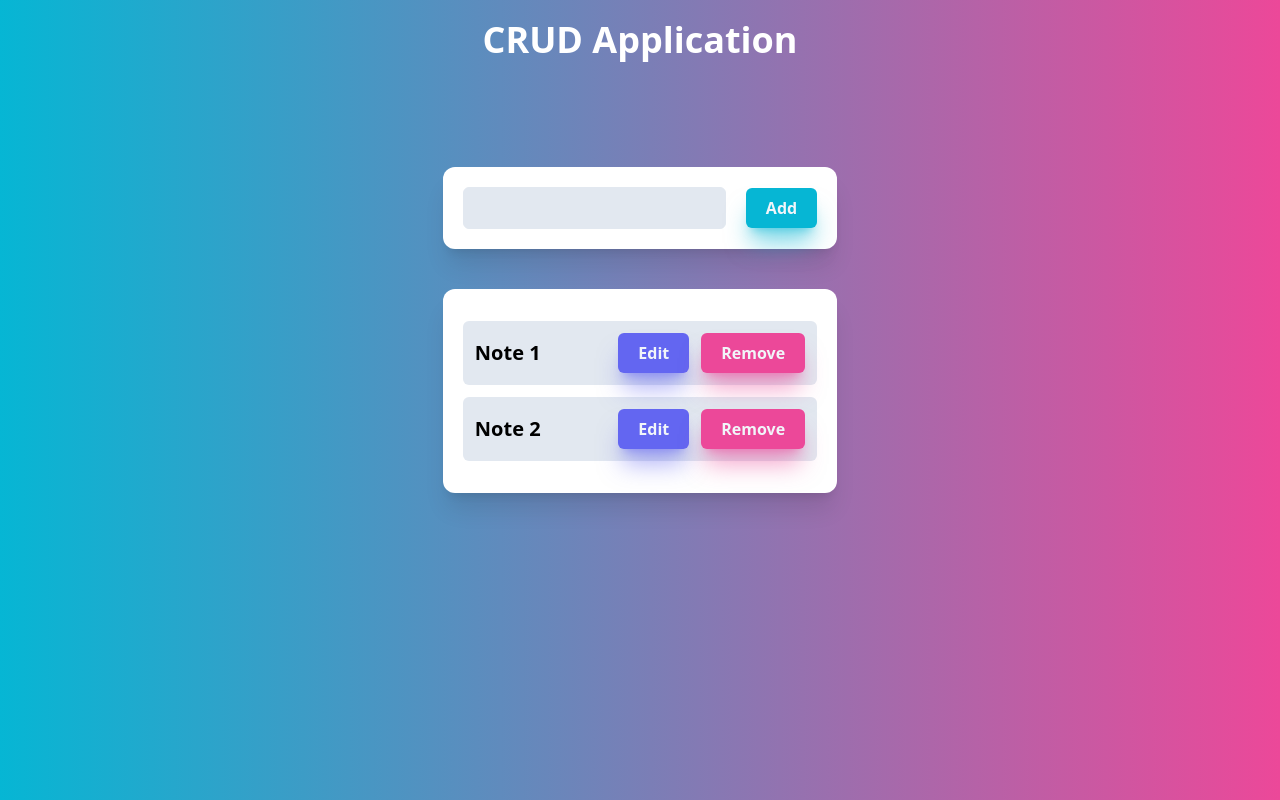
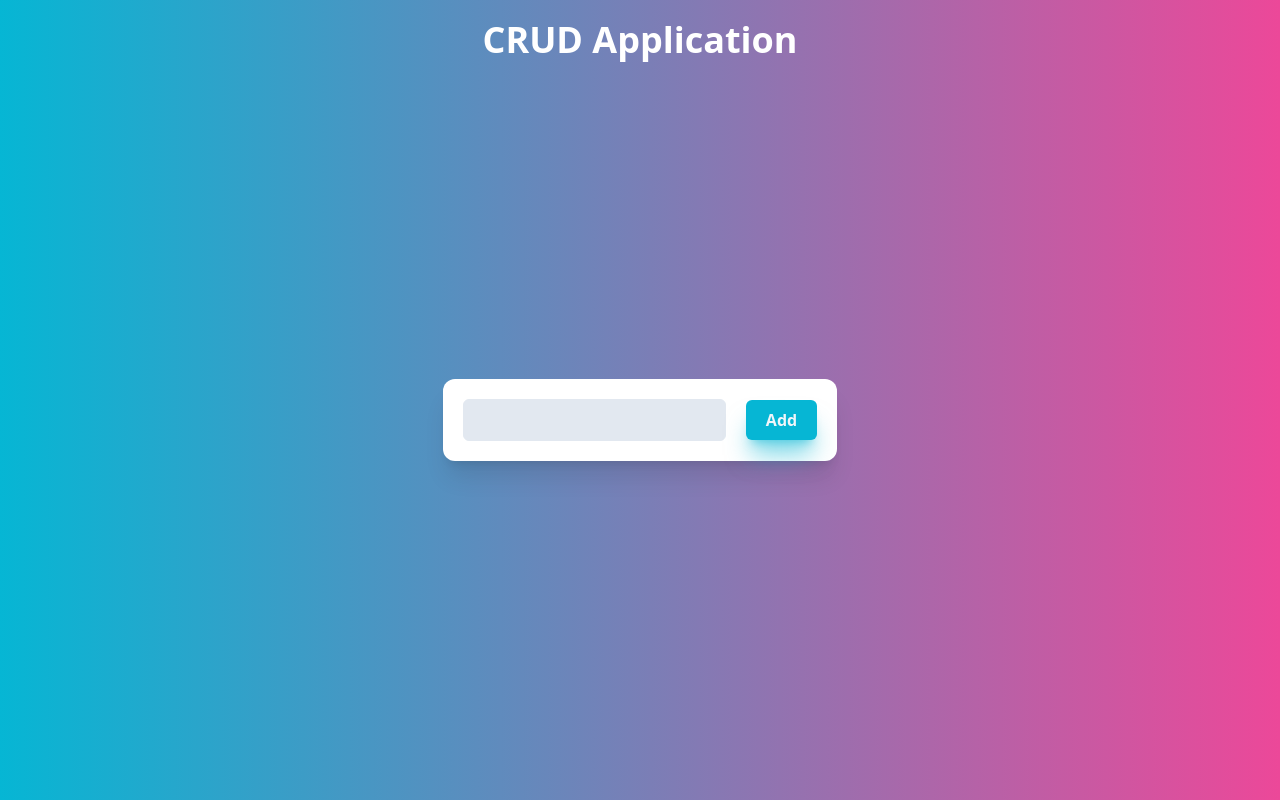
Before and after one commit to Nazmul1582/frontend-applications, a React (Create React App) app: page / in a window 1280 px wide. Built offline with nearby package versions, Linux system fonts and the light colour scheme.

Commit message:
simple crud application using useState hook

```diff
--- a/src/App.js
+++ b/src/App.js
@@ -2,31 +2,22 @@ import { useState } from "react";
 
 function App() {
   const [noteTitle, setNoteTitle] = useState("");
-  const [notes, setNotes] = useState([
-    {
-      id: "1",
-      title: "Note 1",
-    },
-    {
-      id: 2,
-      title: "Note 2",
-    },
-  ]);
+  const [notes, setNotes] = useState([]);
   const [editMode, setEditMode] = useState(false);
   const [editableNote, setEditableNote] = useState(null);
 
   const createHandler = (e) => {
     e.preventDefault();
     if (!noteTitle) {
-      alert("Please Type a valid text");
+      alert("Please type a valid text");
       return;
     }
     setNotes([
-      ...notes,
       {
         id: Date.now() + "",
         title: noteTitle,
       },
+      ...notes,
     ]);
     setNoteTitle("");
   };
@@ -41,7 +32,7 @@ function App() {
   const updateHandler = (e) => {
     e.preventDefault();
     if (!noteTitle) {
-      alert("Please Type a valid text");
+      alert("Please type a valid text");
       return;
     }
     const newNotes = notes.filter((note) => {
@@ -52,39 +43,38 @@ function App() {
     });
     setNotes(newNotes);
     setEditMode(false);
+    setEditableNote(null);
     setNoteTitle("");
   };
 
-  const RemoveHandler = (noteId) => {
+  const removeHandler = (noteId) => {
     const newNotes = notes.filter((note) => note.id !== noteId);
     setNotes(newNotes);
   };
 
   return (
-    <div className="h-screen  bg-gradient-to-r from-cyan-500 to-pink-500">
+    <div className="min-h-screen  bg-gradient-to-r from-cyan-500 to-pink-500">
       <h1 className="text-center text-4xl font-bold py-5 text-white">
         CRUD Application
       </h1>
-      <div className="flex items-center justify-center min-h-[500px]">
-        <form
-          onSubmit={(e) => {
-            editMode ? updateHandler(e) : createHandler(e);
-          }}
-        >
-          <div className="mb-10 bg-white shadow-xl p-5 rounded-xl text-center font-bold flex justify-center items-center gap-5">
+      <div className="flex items-center justify-center custom-height">
+        <div>
+          <form
+            onSubmit={(e) => {
+              editMode ? updateHandler(e) : createHandler(e);
+            }}
+            className="mb-10 bg-white shadow-xl p-5 rounded-xl text-center font-bold flex justify-center items-center gap-5"
+          >
             <input
               type="text"
               value={noteTitle}
               onChange={(e) => setNoteTitle(e.target.value)}
               className="p-2 rounded-md bg-slate-200 w-full border border-slate-200 focus:border-cyan-500 outline-0"
             />
-            <button
-              type="submit"
-              className="btn bg-cyan-500 shadow-cyan-500/50"
-            >
+            <button className="btn bg-cyan-500 shadow-cyan-500/50">
               {editMode ? "Update" : "Add"}
             </button>
-          </div>
+          </form>
 
           <div
             className={`bg-white shadow-xl rounded-xl text-center font-bold p-5  ${
@@ -105,15 +95,13 @@ function App() {
                   <div className="flex gap-3">
                     <button
                       onClick={() => editHandler(note.id)}
-                      type="button"
-                      className="btn  bg-indigo-500 shadow-indigo-500/50"
+                      className="btn bg-indigo-500 shadow-indigo-500/50"
                     >
                       Edit
                     </button>
                     <button
-                      onClick={() => RemoveHandler(note.id)}
-                      type="button"
-                      className="btn  bg-pink-500 shadow-pink-500/50"
+                      onClick={() => removeHandler(note.id)}
+                      className="btn bg-pink-500 shadow-pink-500/50"
                     >
                       Remove
                     </button>
@@ -122,7 +110,7 @@ function App() {
               ))}
             </div>
           </div>
-        </form>
+        </div>
       </div>
     </div>
   );
--- a/src/index.css
+++ b/src/index.css
@@ -6,4 +6,7 @@
   .btn {
     @apply border-0 outline-0 px-5 py-2 rounded-md shadow-xl text-slate-100 hover:scale-105 duration-200;
   }
+  .custom-height {
+    height: calc(100vh - 80px);
+  }
 }
```
